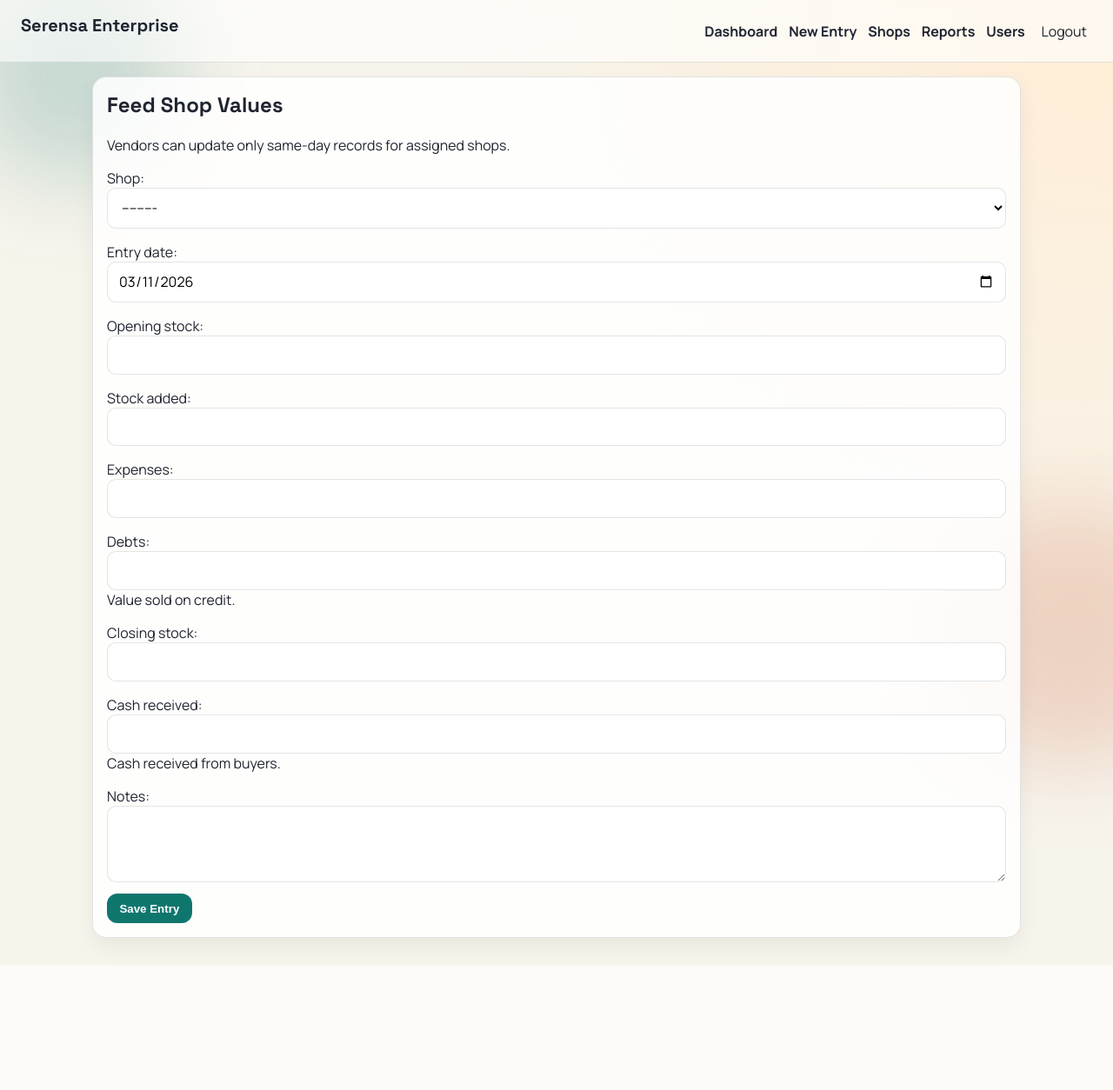
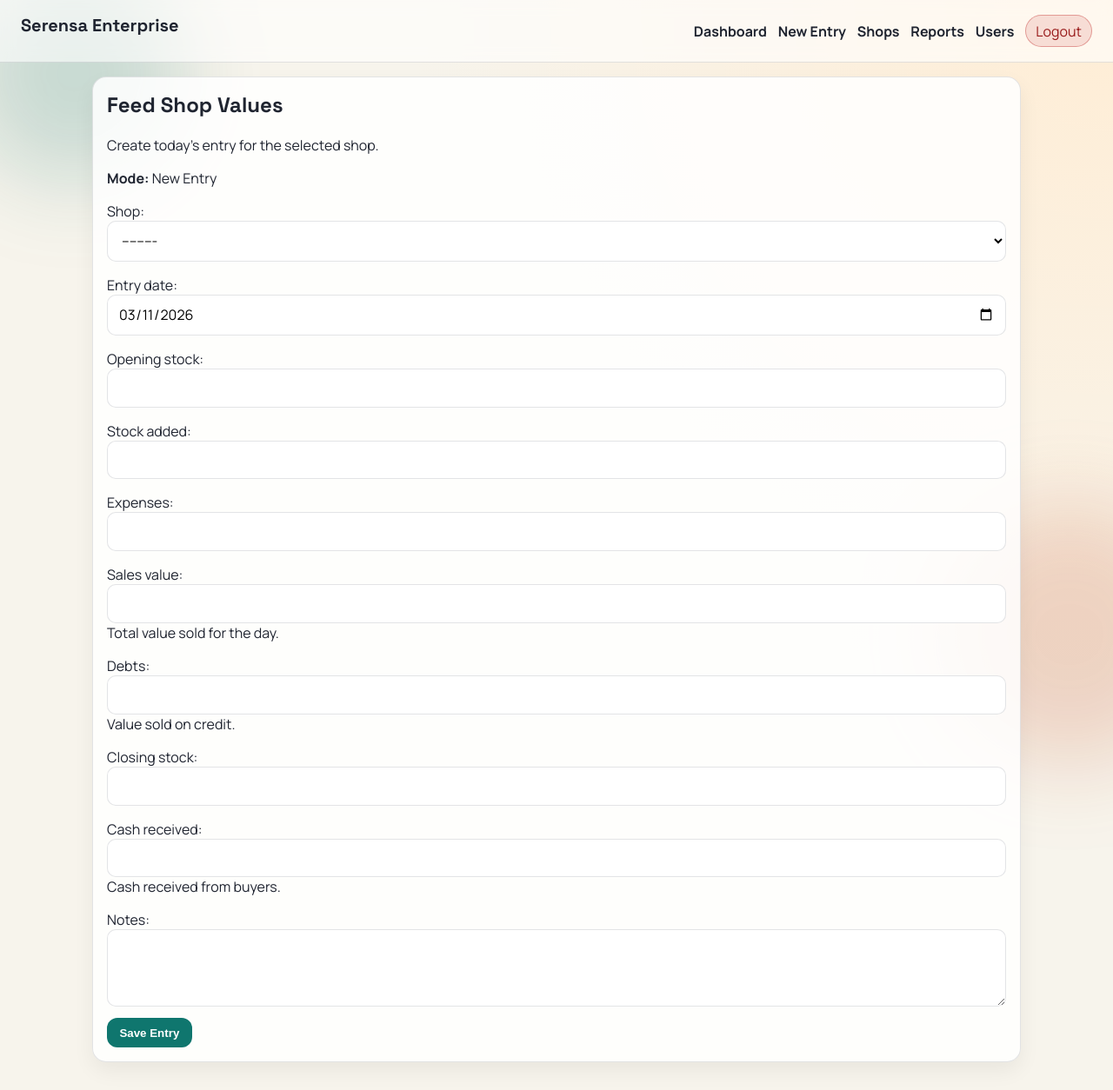
Before and after one commit to wakoTheDev/serensa, a Django app: page /entries/new/ in a window 1280 px wide. Shown: the whole page at 87% size. Before the commit the page ends 1107 px from the top, so only its background shows below. Run offline with Django 5.2, Linux system fonts and the light colour scheme; the visitor is signed in with stand-in values (Sample User, id 1); data comes from the database, SQL or seed files in the repository.

Commit message:
updated the updating function and some system ui issues

```diff
--- a/sensa/admin.py
+++ b/sensa/admin.py
@@ -34,6 +34,7 @@ class DailyEntryAdmin(admin.ModelAdmin):
         "opening_stock",
         "stock_added",
         "expenses",
+        "sales_value",
         "debts",
         "closing_stock",
         "cash_received",
--- a/sensa/forms.py
+++ b/sensa/forms.py
@@ -24,6 +24,7 @@ class DailyEntryForm(forms.ModelForm):
             "opening_stock",
             "stock_added",
             "expenses",
+            "sales_value",
             "debts",
             "closing_stock",
             "cash_received",
@@ -37,7 +38,12 @@ class DailyEntryForm(forms.ModelForm):
     def __init__(self, *args, **kwargs):
         user = kwargs.pop("user", None)
         super().__init__(*args, **kwargs)
-        self.fields["entry_date"].initial = timezone.localdate()
+        if (
+            not self.is_bound
+            and not getattr(self.instance, "pk", None)
+            and not self.initial.get("entry_date")
+        ):
+            self.fields["entry_date"].initial = timezone.localdate()
 
         if user and hasattr(user, "profile") and not user.profile.is_admin:
             self.fields["shop"].queryset = user.profile.assigned_shops.filter(active=True)
--- a/sensa/templates/sensa/admin_dashboard.html
+++ b/sensa/templates/sensa/admin_dashboard.html
@@ -18,7 +18,7 @@
         <table>
             <thead>
                 <tr>
-                    <th>Date</th><th>Shop</th><th>Cash</th><th>Debts</th><th>Expenses</th><th>P/L</th>
+                    <th>Date</th><th>Shop</th><th>Sales</th><th>Cash</th><th>Debts</th><th>Expenses</th><th>P/L</th>
                 </tr>
             </thead>
             <tbody>
@@ -26,13 +26,14 @@
                 <tr>
                     <td>{{ entry.entry_date }}</td>
                     <td>{{ entry.shop.name }}</td>
+                    <td>{{ entry.sales_value }}</td>
                     <td>{{ entry.cash_received }}</td>
                     <td>{{ entry.debts }}</td>
                     <td>{{ entry.expenses }}</td>
                     <td>{{ entry.profit_or_loss }}</td>
                 </tr>
                 {% empty %}
-                <tr><td colspan="6">No entries yet.</td></tr>
+                <tr><td colspan="7">No entries yet.</td></tr>
                 {% endfor %}
             </tbody>
         </table>
--- a/sensa/templates/sensa/entry_form.html
+++ b/sensa/templates/sensa/entry_form.html
@@ -2,12 +2,37 @@
 
 {% block content %}
 <section class="panel">
-    <h2>Feed Shop Values</h2>
-    <p>Vendors can update only same-day records for assigned shops.</p>
+        <h2>{{ form_title }}</h2>
+        <p>{{ form_subtitle }}</p>
+        <p>
+                <strong>Mode:</strong>
+                {% if is_edit_mode %}
+                        Editing Existing Record
+                {% else %}
+                        New Entry
+                {% endif %}
+        </p>
     <form method="post" class="form-grid">
         {% csrf_token %}
         {{ form.as_p }}
-        <button class="btn" type="submit">Save Entry</button>
+                <button class="btn" type="submit">{{ submit_label }}</button>
     </form>
 </section>
+
+<script>
+(() => {
+    const shopField = document.getElementById("id_shop");
+    if (!shopField) return;
+
+    shopField.addEventListener("change", () => {
+        const params = new URLSearchParams(window.location.search);
+        if (shopField.value) {
+            params.set("shop", shopField.value);
+        } else {
+            params.delete("shop");
+        }
+        window.location.search = params.toString();
+    });
+})();
+</script>
 {% endblock %}
--- a/sensa/templates/sensa/report_view.html
+++ b/sensa/templates/sensa/report_view.html
@@ -60,7 +60,7 @@
         <table>
             <thead>
                 <tr>
-                    <th>Date</th><th>Shop</th><th>Open</th><th>Added</th><th>Expenses</th><th>Debts</th><th>Closing</th><th>Cash</th><th>P/L</th>
+                    <th>Date</th><th>Shop</th><th>Open</th><th>Added</th><th>Expenses</th><th>Sales</th><th>Debts</th><th>Closing</th><th>Cash</th><th>P/L</th>
                 </tr>
             </thead>
             <tbody>
@@ -71,13 +71,14 @@
                     <td>{{ entry.opening_stock }}</td>
                     <td>{{ entry.stock_added }}</td>
                     <td>{{ entry.expenses }}</td>
+                    <td>{{ entry.sales_value }}</td>
                     <td>{{ entry.debts }}</td>
                     <td>{{ entry.closing_stock }}</td>
                     <td>{{ entry.cash_received }}</td>
                     <td>{{ entry.profit_or_loss }}</td>
                 </tr>
                 {% empty %}
-                <tr><td colspan="9">No records in selected period.</td></tr>
+                <tr><td colspan="10">No records in selected period.</td></tr>
                 {% endfor %}
             </tbody>
         </table>
--- a/sensa/templates/sensa/vendor_dashboard.html
+++ b/sensa/templates/sensa/vendor_dashboard.html
@@ -17,7 +17,7 @@
         <h3>Today's Records</h3>
         <ul class="compact-list">
             {% for entry in todays_entries %}
-            <li>{{ entry.shop.name }} | Cash {{ entry.cash_received }} | P/L {{ entry.profit_or_loss }}</li>
+            <li>{{ entry.shop.name }} | Sales {{ entry.sales_value }} | Cash {{ entry.cash_received }} | P/L {{ entry.profit_or_loss }}</li>
             {% empty %}
             <li>No records submitted today.</li>
             {% endfor %}
@@ -31,6 +31,7 @@
             <p>Opening: {{ latest_entry.opening_stock }}</p>
             <p>Added: {{ latest_entry.stock_added }}</p>
             <p>Closing: {{ latest_entry.closing_stock }}</p>
+            <p>Sales: {{ latest_entry.sales_value }}</p>
             <p>Cash: {{ latest_entry.cash_received }}</p>
         {% else %}
             <p>No record yet.</p>
--- a/sensa/views.py
+++ b/sensa/views.py
@@ -136,9 +136,12 @@ def vendor_dashboard(request):
 def entry_create_or_update(request):
     today = timezone.localdate()
     user = request.user
+    selected_shop_id = request.GET.get("shop")
 
     if not (_is_admin(user) or _is_vendor(user)):
         return HttpResponseForbidden("Not authorized.")
+
+    edit_entry = None
 
     if request.method == "POST":
         form = DailyEntryForm(request.POST, user=user)
@@ -147,13 +150,14 @@ def entry_create_or_update(request):
             if _is_vendor(user) and not user.profile.assigned_shops.filter(pk=shop.pk).exists():
                 return HttpResponseForbidden("You can only submit data to your assigned shops.")
 
-            entry, _ = DailyEntry.objects.get_or_create(
+            entry, created = DailyEntry.objects.get_or_create(
                 shop=shop,
                 entry_date=form.cleaned_data["entry_date"],
                 defaults={
                     "opening_stock": form.cleaned_data["opening_stock"],
                     "stock_added": form.cleaned_data["stock_added"],
                     "expenses": form.cleaned_data["expenses"],
+                    "sales_value": form.cleaned_data["sales_value"],
                     "debts": form.cleaned_data["debts"],
                     "closing_stock": form.cleaned_data["closing_stock"],
                     "cash_received": form.cleaned_data["cash_received"],
@@ -166,24 +170,62 @@ def entry_create_or_update(request):
                 entry.opening_stock = form.cleaned_data["opening_stock"]
                 entry.stock_added = form.cleaned_data["stock_added"]
                 entry.expenses = form.cleaned_data["expenses"]
+                entry.sales_value = form.cleaned_data["sales_value"]
                 entry.debts = form.cleaned_data["debts"]
                 entry.closing_stock = form.cleaned_data["closing_stock"]
                 entry.cash_received = form.cleaned_data["cash_received"]
                 entry.notes = form.cleaned_data["notes"]
                 entry.submitted_by = user
                 entry.save()
-                messages.success(request, "Entry saved successfully.")
+                if created:
+                    messages.success(request, "Entry created successfully.")
+                else:
+                    messages.success(request, "Entry updated successfully.")
             else:
                 messages.error(request, "Vendors can only update entries for the same day.")
 
             if _is_admin(user):
                 return redirect("admin_dashboard")
             return redirect("vendor_dashboard")
+        shop_id = request.POST.get("shop")
+        if shop_id:
+            edit_entry = DailyEntry.objects.filter(shop_id=shop_id, entry_date=today).first()
     else:
         initial = {"entry_date": today}
-        form = DailyEntryForm(user=user, initial=initial)
 
-    return render(request, "sensa/entry_form.html", {"form": form})
+        if _is_vendor(user):
+            assigned_shops = user.profile.assigned_shops.filter(active=True).order_by("name")
+            if selected_shop_id:
+                selected_shop = assigned_shops.filter(pk=selected_shop_id).first()
+            else:
+                selected_shop = assigned_shops.first()
+            if selected_shop:
+                initial["shop"] = selected_shop
+                edit_entry = DailyEntry.objects.filter(shop=selected_shop, entry_date=today).first()
+
+        elif _is_admin(user) and selected_shop_id:
+            selected_shop = Shop.objects.filter(pk=selected_shop_id).first()
+            if selected_shop:
+                initial["shop"] = selected_shop
+                edit_entry = DailyEntry.objects.filter(shop=selected_shop, entry_date=today).first()
+
+        if edit_entry:
+            form = DailyEntryForm(user=user, instance=edit_entry)
+        else:
+            form = DailyEntryForm(user=user, initial=initial)
+
+    context = {
+        "form": form,
+        "is_edit_mode": bool(edit_entry),
+        "form_title": "Update Shop Values" if edit_entry else "Feed Shop Values",
+        "form_subtitle": (
+            "Editing today's saved entry. Update the fields and submit changes."
+            if edit_entry
+            else "Create today's entry for the selected shop."
+        ),
+        "submit_label": "Update Entry" if edit_entry else "Save Entry",
+    }
+    return render(request, "sensa/entry_form.html", context)
 
 
 @login_required
@@ -273,6 +315,7 @@ def _build_report_dataset(query_data):
         opening_stock=Sum("opening_stock"),
         stock_added=Sum("stock_added"),
         expenses=Sum("expenses"),
+        sales_value=Sum("sales_value"),
         debts=Sum("debts"),
         closing_stock=Sum("closing_stock"),
         cash_received=Sum("cash_received"),
@@ -281,12 +324,10 @@ def _build_report_dataset(query_data):
     opening = totals["opening_stock"] or Decimal("0.00")
     added = totals["stock_added"] or Decimal("0.00")
     expenses = totals["expenses"] or Decimal("0.00")
-    debts = totals["debts"] or Decimal("0.00")
     closing = totals["closing_stock"] or Decimal("0.00")
-    cash = totals["cash_received"] or Decimal("0.00")
+    total_sales = totals["sales_value"] or Decimal("0.00")
 
     stock_consumed = opening + added - closing
-    total_sales = cash + debts
     profit_or_loss = total_sales - stock_consumed - expenses
 
     trend_points = OrderedDict()
@@ -298,7 +339,7 @@ def _build_report_dataset(query_data):
                 "expenses": Decimal("0.00"),
                 "profit": Decimal("0.00"),
             }
-        trend_points[key]["sales"] += (entry.cash_received or Decimal("0.00")) + (entry.debts or Decimal("0.00"))
+        trend_points[key]["sales"] += entry.sales_value or Decimal("0.00")
         trend_points[key]["expenses"] += entry.expenses or Decimal("0.00")
         trend_points[key]["profit"] += entry.profit_or_loss or Decimal("0.00")
 
@@ -357,6 +398,7 @@ def export_report_excel(request):
         "Opening",
         "Added",
         "Expenses",
+        "Sales",
         "Debts",
         "Closing",
         "Cash",
@@ -371,6 +413,7 @@ def export_report_excel(request):
                 float(entry.opening_stock),
                 float(entry.stock_added),
                 float(entry.expenses),
+                float(entry.sales_value),
                 float(entry.debts),
                 float(entry.closing_stock),
                 float(entry.cash_received),
@@ -424,10 +467,11 @@ def export_report_pdf(request):
     pdf.drawString(205, y, "Open")
     pdf.drawString(250, y, "Added")
     pdf.drawString(300, y, "Exp")
-    pdf.drawString(345, y, "Debt")
-    pdf.drawString(395, y, "Close")
-    pdf.drawString(445, y, "Cash")
-    pdf.drawString(495, y, "P/L")
+    pdf.drawString(340, y, "Sales")
+    pdf.drawString(390, y, "Debt")
+    pdf.drawString(435, y, "Close")
+    pdf.drawString(480, y, "Cash")
+    pdf.drawString(525, y, "P/L")
     y -= 14
 
     pdf.setFont("Helvetica", 8)
@@ -441,10 +485,11 @@ def export_report_pdf(request):
             pdf.drawString(205, y, "Open")
             pdf.drawString(250, y, "Added")
             pdf.drawString(300, y, "Exp")
-            pdf.drawString(345, y, "Debt")
-            pdf.drawString(395, y, "Close")
-            pdf.drawString(445, y, "Cash")
-            pdf.drawString(495, y, "P/L")
+            pdf.drawString(340, y, "Sales")
+            pdf.drawString(390, y, "Debt")
+            pdf.drawString(435, y, "Close")
+            pdf.drawString(480, y, "Cash")
+            pdf.drawString(525, y, "P/L")
             y -= 14
             pdf.setFont("Helvetica", 8)
 
@@ -453,10 +498,11 @@ def export_report_pdf(request):
         pdf.drawRightString(245, y, f"{entry.opening_stock}")
         pdf.drawRightString(292, y, f"{entry.stock_added}")
         pdf.drawRightString(340, y, f"{entry.expenses}")
-        pdf.drawRightString(390, y, f"{entry.debts}")
-        pdf.drawRightString(440, y, f"{entry.closing_stock}")
-        pdf.drawRightString(488, y, f"{entry.cash_received}")
-        pdf.drawRightString(545, y, f"{entry.profit_or_loss}")
+        pdf.drawRightString(388, y, f"{entry.sales_value}")
+        pdf.drawRightString(433, y, f"{entry.debts}")
+        pdf.drawRightString(478, y, f"{entry.closing_stock}")
+        pdf.drawRightString(523, y, f"{entry.cash_received}")
+        pdf.drawRightString(570, y, f"{entry.profit_or_loss}")
         y -= 12
 
     pdf.save()
--- a/static/css/style.css
+++ b/static/css/style.css
@@ -82,6 +82,22 @@ a, .link-btn {
   background: transparent;
   cursor: pointer;
   font: inherit;
+}
+
+.logout-btn {
+  padding: 0.4rem 0.7rem;
+  border-radius: 999px;
+  background: rgba(185, 28, 28, 0.12);
+  color: #991b1b;
+  border: 1px solid rgba(185, 28, 28, 0.35);
+  transition: background 160ms ease, color 160ms ease, border-color 160ms ease;
+}
+
+.logout-btn:hover,
+.logout-btn:focus-visible {
+  background: #b91c1c;
+  color: #fff;
+  border-color: #b91c1c;
 }
 
 .container {
--- a/templates/base.html
+++ b/templates/base.html
@@ -28,7 +28,7 @@
             {% endif %}
             <form method="post" action="{% url 'logout' %}">
                 {% csrf_token %}
-                <button class="link-btn" style="background-color:red padding:2px color:black" type="submit">Logout</button>
+                <button class="link-btn logout-btn" type="submit">Logout</button>
             </form>
         </nav>
     </header>
```
Also changed, not shown: sensa/models.py (+7 -1 lines), sensa/migrations/0003_dailyentry_sales_value.py (added), sensa/migrations/0004_alter_dailyentry_sales_value.py (added).
